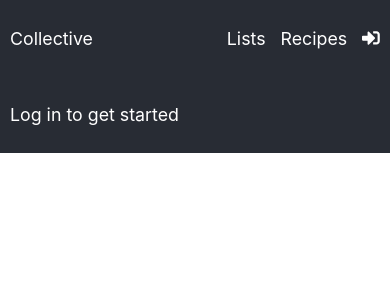
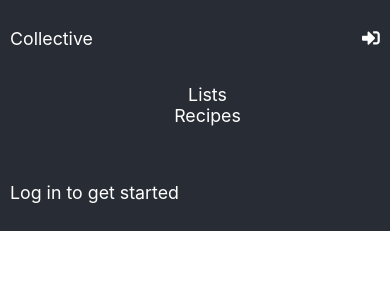
Before and after one commit to LauSam09/collective, a React (Create React App) app: page / in a window 390 px wide. Shown: the top 300 px of the page. Built offline with nearby package versions, Linux system fonts and the light colour scheme; no server answers.

Commit message:
Nav links stack on smaller screens

```diff
--- a/src/components/Navigation/Navigation.module.css
+++ b/src/components/Navigation/Navigation.module.css
@@ -3,6 +3,7 @@
   justify-content: space-between;
   align-items: center;
   padding: 10px;
+  flex-wrap: wrap;
 }
 
 .container p {
@@ -17,3 +18,15 @@
   display: inline;
   margin-right: 15px;
 }
+
+@media (max-width: 768px) {
+  .container div {
+    flex: 0 0 100%;
+    order: 2;
+  }
+
+  .container div li {
+    display: block;
+    text-align: center;
+  }
+}
```
